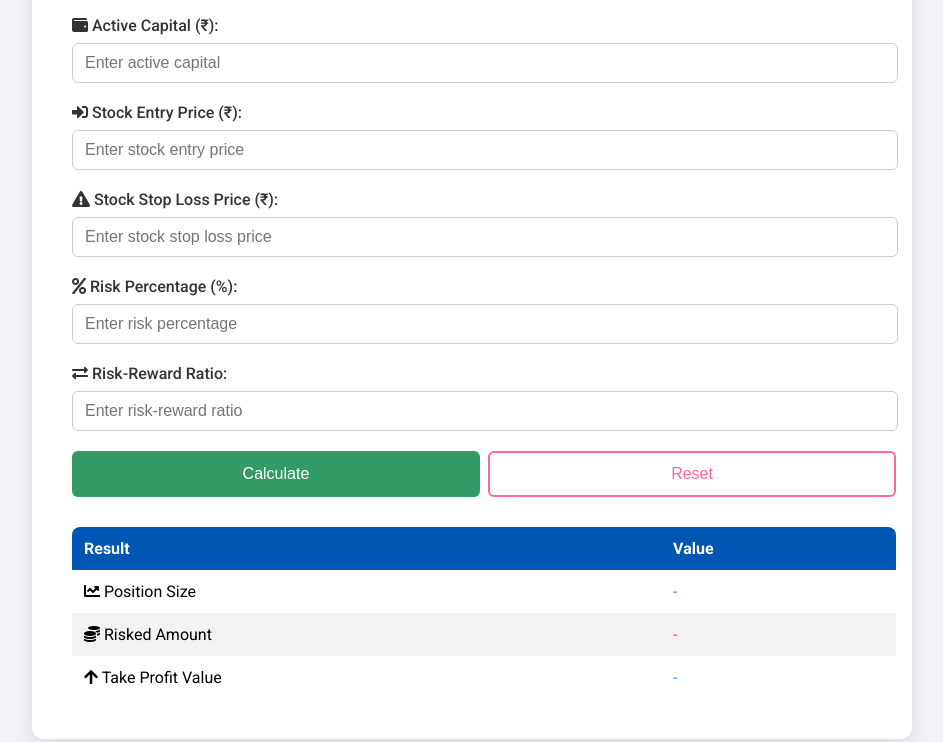
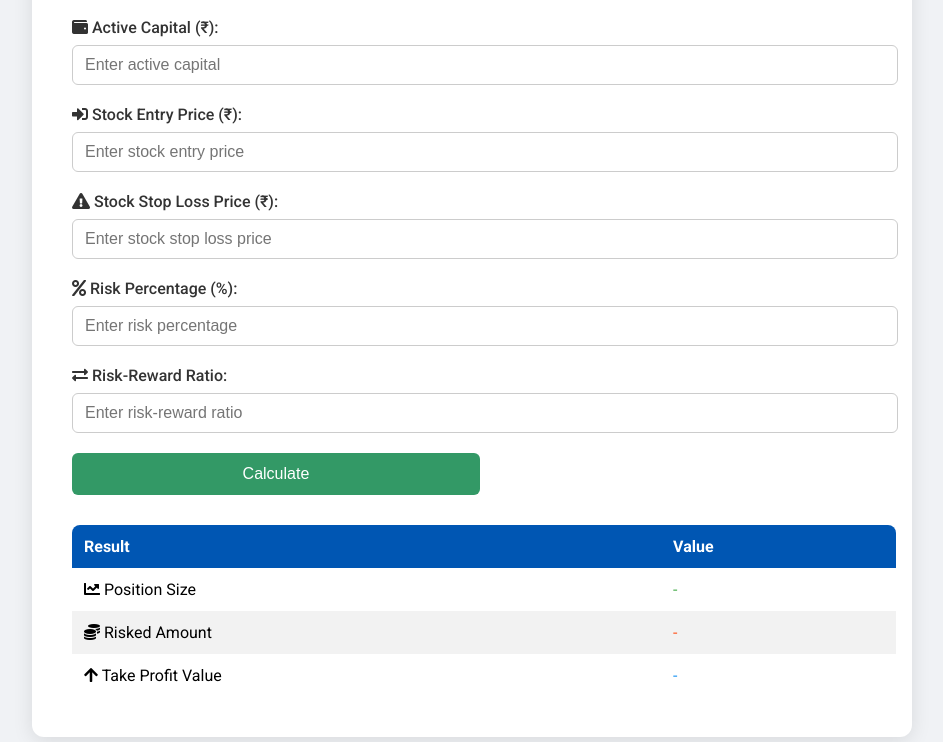
Before and after one commit to meghraj-jagtap/positionsizecalculator, a plain HTML site: page index.html in a window 1280 px wide. Shown: the part 118-860 px from the top of the page, without its empty margins (168-1111 px from the left). Drawn offline with Linux system fonts and the light colour scheme.

Commit message:
Update index.html

```diff
--- a/index.html
+++ b/index.html
@@ -33,7 +33,7 @@
             </div>
             <div class="button-group">
                 <button type="button" id="calculateButton" onclick="calculatePositionSize()">Calculate</button>
-                <button type="button" id="resetButton" onclick="resetValues()">Reset</button>
+
             </div>
         </form>
         <div id="results">
```
